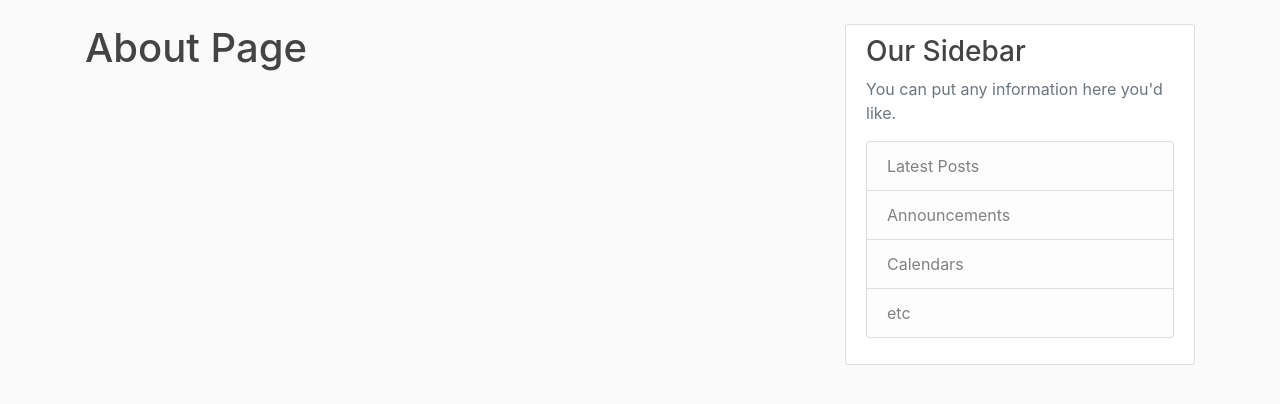
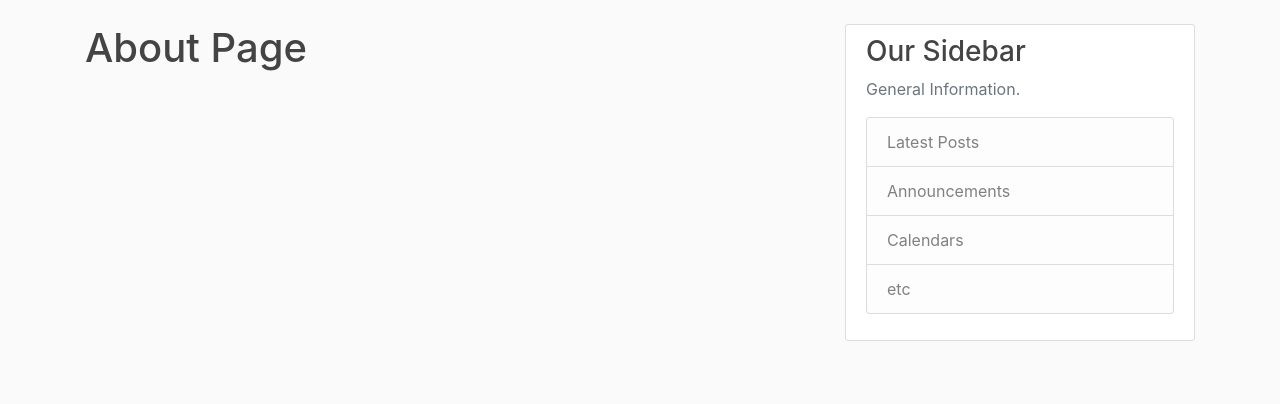
Before and after one commit to Rish2006/firstFlaskProject, a Flask app: page /about in a window 1280 px wide. Shown: the part 56-460 px from the top of the page. Run offline with Flask 2, Linux system fonts and the light colour scheme; some libraries are stand-ins or nearby versions.

Commit message:
just the outside

```diff
--- a/templates/layout.html
+++ b/templates/layout.html
@@ -46,7 +46,7 @@
         <div class="col-md-4">
           <div class="content-section">
             <h3>Our Sidebar</h3>
-            <p class='text-muted'>You can put any information here you'd like.
+            <p class='text-muted'>General Information.
               <ul class="list-group">
                 <li class="list-group-item list-group-item-light">Latest Posts</li>
                 <li class="list-group-item list-group-item-light">Announcements</li>
```
